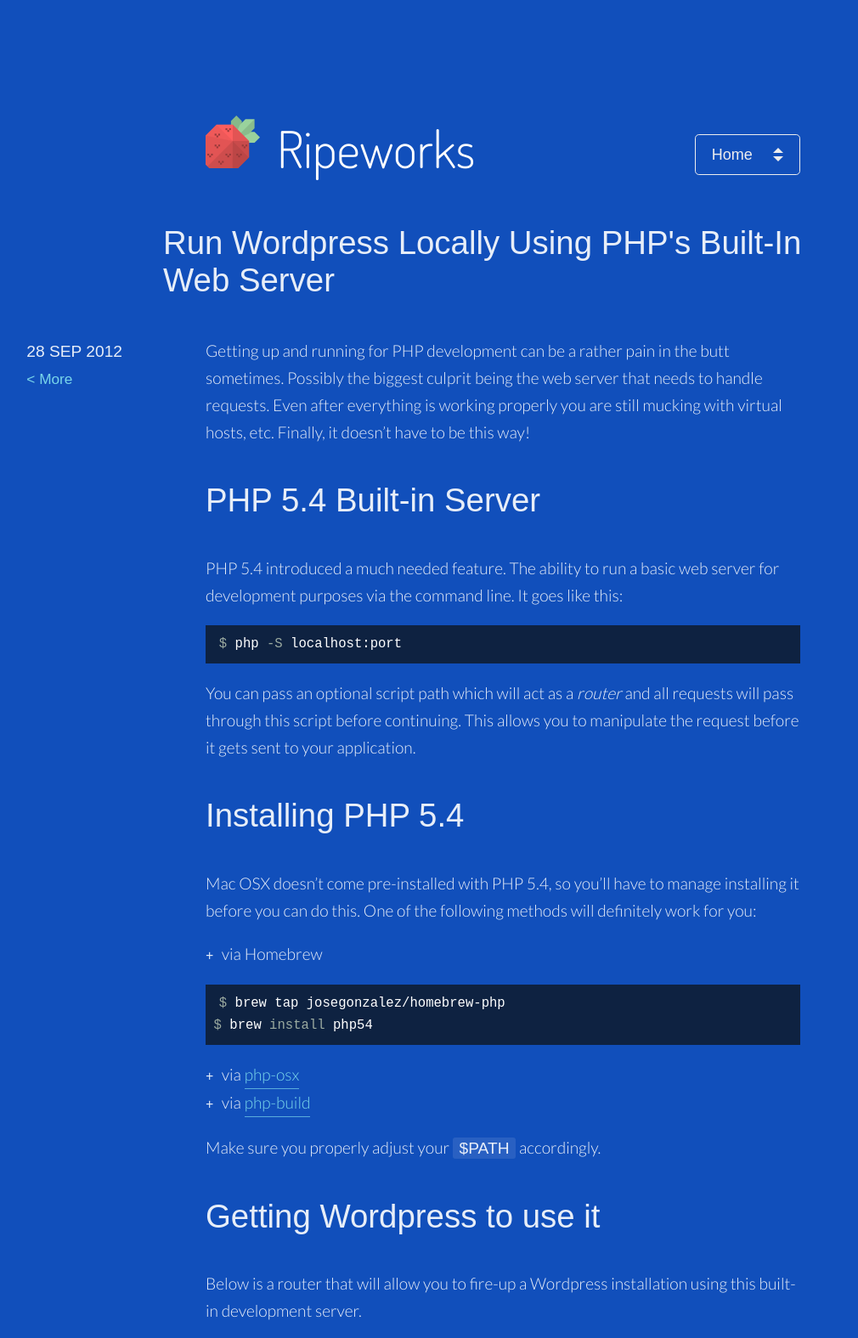
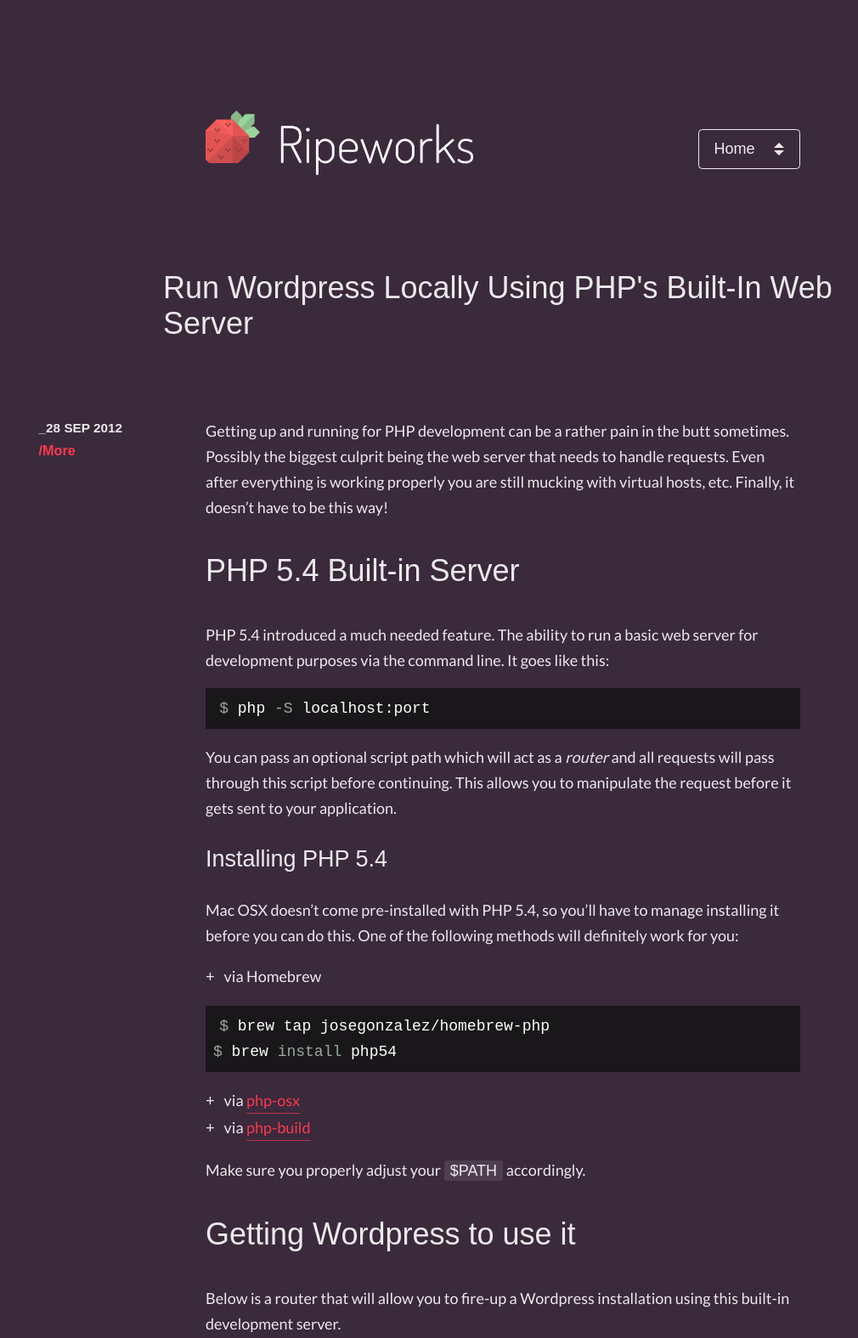
Before and after one commit to ripeworks/ripeworks.github.io, a Jekyll site: the page built from _posts/2012-09-28-run-wordpress-locally-using-phps-buily-in-web-server.md, in a window 1280 px wide, cut to the strip 0-1575 px from the top of the page. Shown: the whole strip at 85% size, without its empty margins (48-1058 px from the left). Built offline with Jekyll 4.4.1, drawn with Linux system fonts in a browser that asks for light colours; some web fonts are replaced; comment, search, counter and statistics services are not loaded.

Commit message:
minor design changes. new color scheme

```diff
--- a/Gemfile
+++ b/Gemfile
@@ -1 +1,2 @@
+source 'https://rubygems.org'
 gem 'github-pages', group: :jekyll_plugins
--- a/_includes/project.html
+++ b/_includes/project.html
@@ -5,7 +5,7 @@
       <h5>
         {{include.project.name}}
         {% if include.project.link %}
-          <a href="{{include.project.link}}" class="project-link" target="_blank">View project</a>
+          <a href="{{include.project.link}}" class="project-link" target="_blank">View</a>
         {% endif %}
       </h5>
     </div>
--- a/_includes/sass/code-highlight.sass
+++ b/_includes/sass/code-highlight.sass
@@ -74,6 +74,7 @@
   color: $fg
   padding: .5em
   margin: 0
+  overflow-x: scroll
 
   pre
     margin: 0
--- a/_includes/sass/posts.sass
+++ b/_includes/sass/posts.sass
@@ -18,7 +18,8 @@
   //   vertical-align: text-bottom
 
 h1.post-title
-  margin-top: .3em
+  margin: 2em 0
+  font-weight: 200
 
 .more:link, .more:visited
   border: none
@@ -31,7 +32,12 @@
   position: absolute
   padding-left: 1em
 
+  .more
+    font-weight: bold
+
   h4
+    font-size: .85em
+    font-weight: bold
     margin-bottom: .5em
 
 @media (min-width: 1100px)
--- a/_includes/sass/work.sass
+++ b/_includes/sass/work.sass
@@ -4,6 +4,7 @@
 
   .year
     @include font-mono
+    font-weight: bold
     font-size: .65em
     margin-top: 5px
 
@@ -27,24 +28,14 @@
     color: rgba(255,255,255,.4)
 
 .project-link
-  font-size: 0
-  line-height: 0
+  font-size: 12px
+  line-height: 1
+  vertical-align: 28%
   position: relative
 
 .project-link:after
-  content: ''
-  display: inline-block
-  border: 1px solid
-  box-shadow: 0 0 0 2px $color-bg, -2px 2px 0 1px $color-line
-  height: 8px
-  width: 8px
-  position: absolute
-  top: -13px
-  transition: all .4s ease
-
-.project-link:hover:after
-  border-color: $color-link
-  background: $color-link
+  content: '¬'
+  padding-left: 3px
 
 @media (min-width: 550px)
   .projects .year
--- a/_layouts/post.html
+++ b/_layouts/post.html
@@ -21,8 +21,8 @@
       </div>
     </div>
     <div class="post-meta">
-      <h4>{{ page.date | date_to_string }}</h4>
-      <a class="more" href="/articles/">< More</a>
+      <h4>_{{ page.date | date_to_string }}</h4>
+      <a class="more" href="/articles/">/More</a>
     </div>
     <div class="container">
       <article class="col twelve animate-in-3">
--- a/css/style.sass
+++ b/css/style.sass
@@ -1,7 +1,7 @@
 ---
 ---
 
-@import url(//fonts.googleapis.com/css?family=Dosis:300|Lato:100,300,400)
+@import url(//fonts.googleapis.com/css?family=Dosis:300|Lato:100,300,400|Overpass+Mono:100,300,400,600)
 
 @import "select"
 @import "grid"
@@ -10,15 +10,24 @@
 @import "heatmap"
 @import "code-highlight"
 
+// $font-mono: 'mplus-1m', sans-serif
+$font-mono: 'Overpass Mono', sans-serif
+$font-brand: 'Dosis', sans-serif
+
 @mixin font-mono($transform: uppercase)
-  font-family: 'mplus-1m', sans-serif
+  font-family: $font-mono
   font-weight: 200
   text-transform: $transform
 
-$color-bg: #114FBB
-$color-link: #79D6EA
-$color-link-border: rgba(121, 214, 234, .7)
+// $color-bg: #114FBB
+$color-bg: #3B293C
+$color-link: #FA3A4E
+$color-link-border: rgba(250, 58, 78, .7)
+$color-link-alt: #FAA0A9
 $color-line: rgba(255, 255, 255, .25)
+
+::selection
+  background: #ff3d53
 
 *
   box-sizing: border-box
@@ -27,7 +36,7 @@
   color: white
   color: rgba(255,255,255,.9)
   @include font-mono(none)
-  font-size: 120%
+  font-size: 18px
   height: 100%
   text-size-adjust: none
   text-rendering: optimizeLegibility
@@ -65,8 +74,9 @@
   text-transform: none
 
 h3
-  font-size: 1.25em
-  // color: #FFE59C
+  letter-spacing: 0.05em
+  font-size: 1em
+  font-weight: bold
 
 h5
   color: white
@@ -91,7 +101,7 @@
 
 header #logo
   background: url('/img/Logo@2x.png') no-repeat left top
-  font-family: 'Dosis', sans-serif
+  font-family: $font-brand
   font-size: 60px
 
   a
@@ -116,12 +126,14 @@
   margin: 2em auto
 
   h1
-    color: #B4F3E5
+    color: $color-link-alt
+    font-family: $font-brand
     font-size: 3em
     font-weight: 100
+    letter-spacing: 0.05em
 
     span
-      color: #00FCD6
+      color: $color-link
       display: block
 
   button
@@ -164,11 +176,14 @@
     content: '+ '
     font-family: monospace
 
+ol
+  list-style-position: inside
+
 ul.list li:before
   content: ''
 
 .col.three h3
-  margin: .75em 0 .25em 0
+  margin: 1em 0 .25em 0
 
 .alt
   // background: white
@@ -179,11 +194,14 @@
 article
   line-height: 1.66667
   font-family: 'Lato', sans-serif
-  font-weight: 300
+  font-weight: 400
 
   h1, h2, h3, h4, h5, h6
-    font-family: 'mplus-1m', sans-serif
-    font-weight: 100
+    font-family: $font-mono
+    font-weight: 200
+
+  h2
+    font-size: 1.5em
 
 blockquote
   border-left: 1px solid rgba(144, 246, 233, 0.7)
```
Also changed, not shown: Gemfile.lock.
